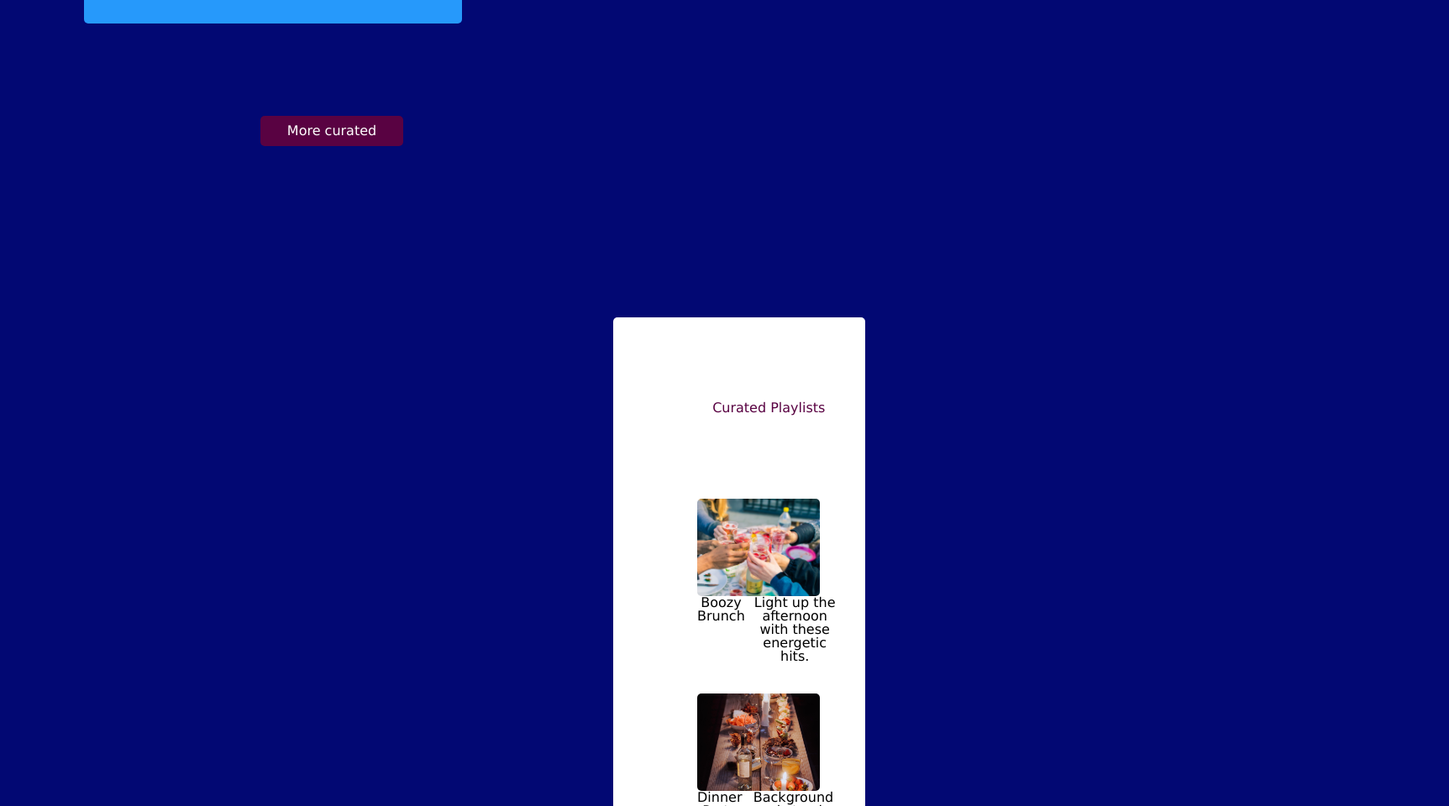
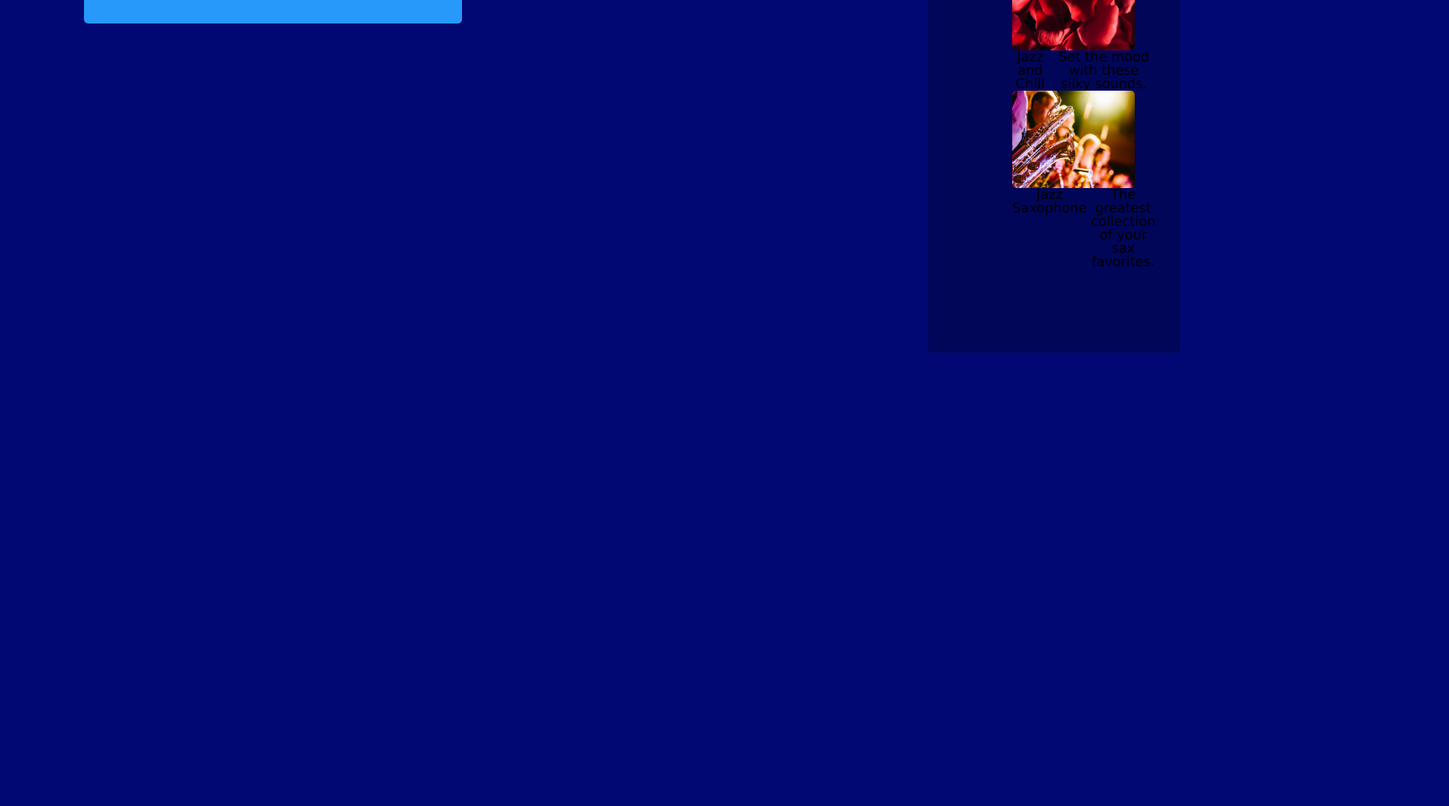
Before and after one commit to AdaireSantoro/test1, a plain HTML site: page index.html in a window 1280 px wide. Shown: the part 1840-2800 px from the top of the page at 84% size, 1725 px wide, since content can reach past the window. After the commit the page ends 2510 px from the top, so only its background shows below. Drawn offline with Linux system fonts and the light colour scheme; files whose address does not match are found by name.

Commit message:
Add files via upload

```diff
--- a/styles.css
+++ b/styles.css
@@ -125,6 +125,8 @@ html {
 }
 
 body {
+    display:grid;
+    grid-template-rows: 1fr;
     background-color: #020873;
     font-family: Verdana, Geneva, Tahoma, sans-serif;
     margin: 0 auto;
@@ -256,7 +258,6 @@ audio   {
     display: grid;
     text-align: center;
     margin: 10px 0 30px 32px;
-    float:inline-end;
 }
 
 .more-curated:hover {
@@ -361,7 +362,7 @@ border-radius: 5px;
 }
 
 .curated-playlist {
-    background-color: white;
+    background-color: #020659;
     border-radius: 5px;
     padding: 100px;
     width: 100px;
@@ -389,7 +390,8 @@ border-radius: 5px;
 }
 
 
-footer {
+
+#footer {
     text-align: center;
     position: absolute;
     bottom: 0;
```
